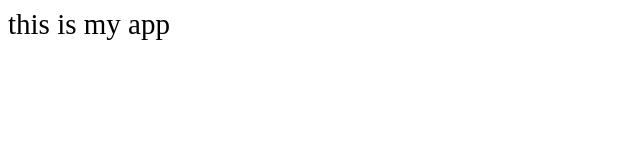
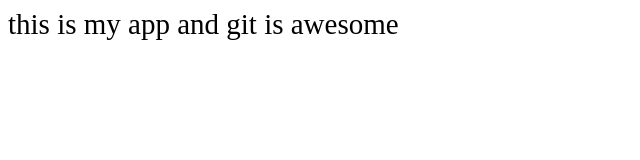
Before and after one commit to aaryan1111/New, a plain HTML site: page index.html in a window 1280 px wide. Shown: the whole page, without its empty margins (0-640 px from the left). Drawn offline with Linux system fonts and the light colour scheme.

Commit message:
another change

```diff
--- /dev/null
+++ b/dir2/manage.js
@@ -0,0 +1 @@
+console.log("Yipeee!!!!")
--- a/index.html
+++ b/index.html
@@ -7,6 +7,6 @@
 	<link rel="stylesheet" type="text/css" href="index.css">
 </head>
 <body>
-	this is my app
+	this is my app and git is awesome
 </body>
 </html>
```
Also changed, not shown: 1 other file.
